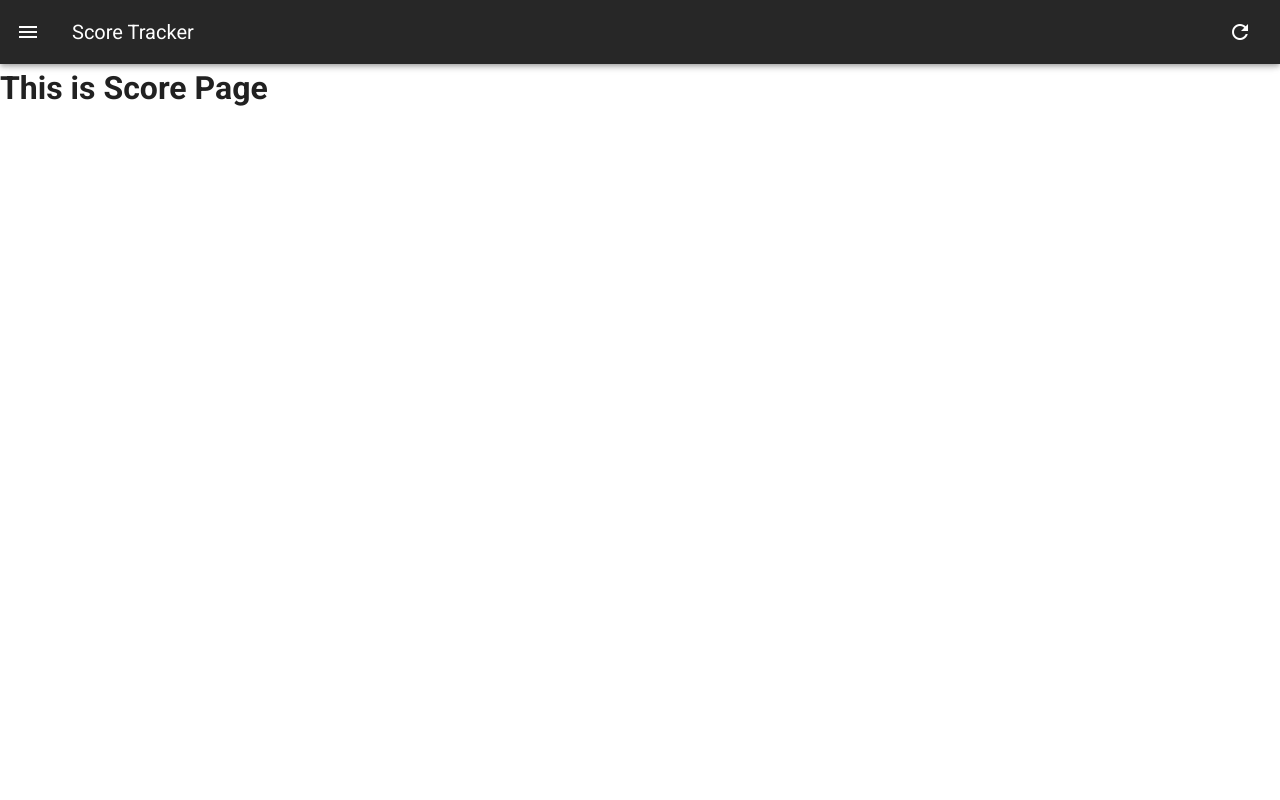
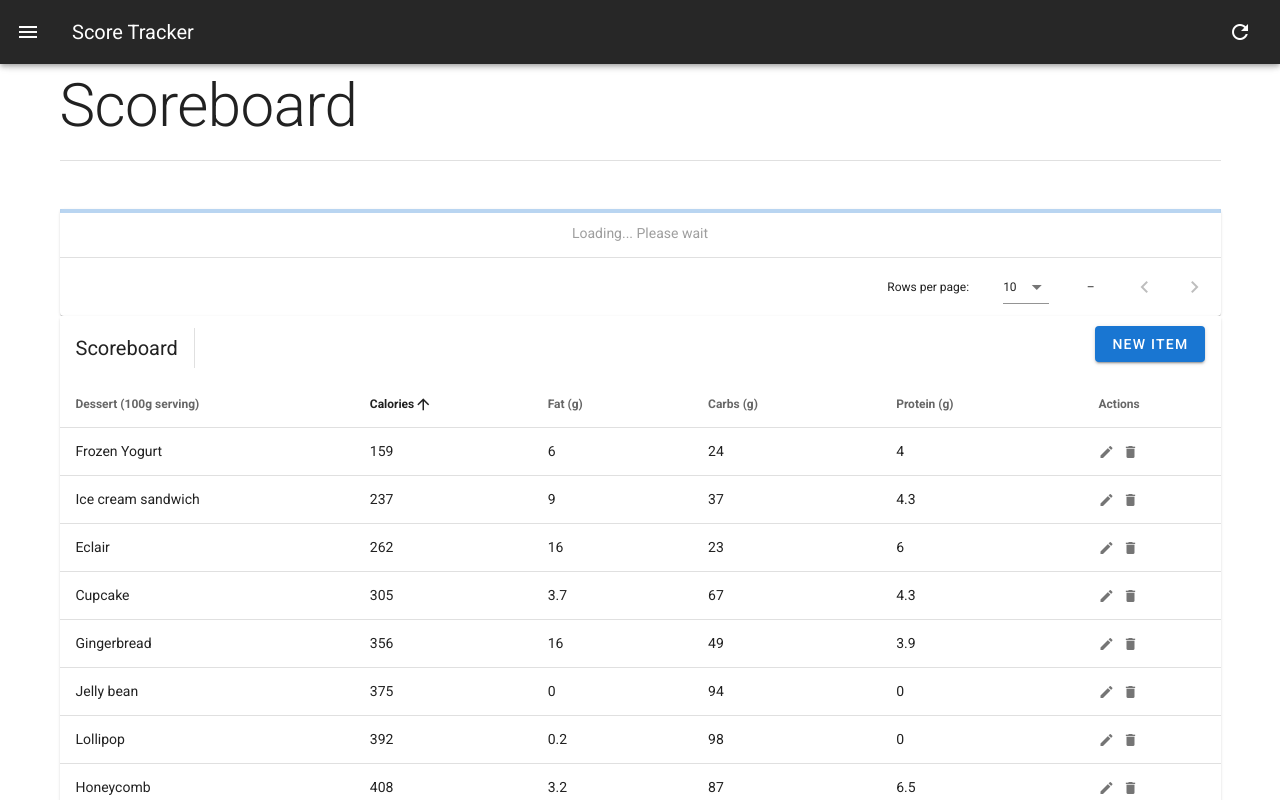
Before and after one commit to lucky-patty/Poker_Tracker, a Vue app in the folder frontend/: page /scoreboard in a window 1280 px wide. Shown: the top 800 px of the page. Built offline with nearby package versions, Linux system fonts and the light colour scheme.

Commit message:
extract table component from views in Scoreboard.vue

```diff
--- /dev/null
+++ b/frontend/src/components/ScoreboardTable.vue
@@ -0,0 +1,235 @@
+<template>
+<div class="text-center">
+  <v-data-table :headers="headers" :items="desserts" sort-by="calories" class="elevation-1">
+    <template v-slot:top>
+      <v-toolbar flat color="white">
+        <v-toolbar-title>Scoreboard</v-toolbar-title>
+        <v-divider class="mx-4" inset vertical></v-divider>
+        <div class="flex-grow-1"></div>
+        <v-dialog v-model="dialog" max-width="500px">
+          <template v-slot:activator="{ on }">
+            <v-btn color="primary" dark class="mb-2" v-on="on">New Item</v-btn>
+          </template>
+          <v-card>
+            <v-card-title>
+              <span class="headline">{{ formTitle }}</span>
+            </v-card-title>
+
+            <v-card-text>
+              <v-container>
+                <v-row>
+                  <v-col cols="12" sm="6" md="4">
+                    <v-text-field v-model="editedItem.name" label="Dessert name"></v-text-field>
+                  </v-col>
+                  <v-col cols="12" sm="6" md="4">
+                    <v-text-field v-model="editedItem.calories" label="Calories"></v-text-field>
+                  </v-col>
+                  <v-col cols="12" sm="6" md="4">
+                    <v-text-field v-model="editedItem.fat" label="Fat (g)"></v-text-field>
+                  </v-col>
+                  <v-col cols="12" sm="6" md="4">
+                    <v-text-field v-model="editedItem.carbs" label="Carbs (g)"></v-text-field>
+                  </v-col>
+                  <v-col cols="12" sm="6" md="4">
+                    <v-text-field v-model="editedItem.protein" label="Protein (g)"></v-text-field>
+                  </v-col>
+                </v-row>
+              </v-container>
+            </v-card-text>
+
+            <v-card-actions>
+              <div class="flex-grow-1"></div>
+              <v-btn color="blue darken-1" text @click="close">Cancel</v-btn>
+              <v-btn color="blue darken-1" text @click="save">Save</v-btn>
+            </v-card-actions>
+          </v-card>
+        </v-dialog>
+      </v-toolbar>
+    </template>
+    <template v-slot:item.action="{ item }">
+      <v-icon small class="mr-2" @click="editItem(item)">
+        edit
+      </v-icon>
+      <v-icon small @click="deleteItem(item)">
+        delete
+      </v-icon>
+    </template>
+    <template v-slot:no-data>
+      <v-btn color="primary" @click="initialize">Reset</v-btn>
+    </template>
+  </v-data-table>
+</div>
+</template>
+
+
+<script>
+export default {
+  data: () => ({
+    dialog: false,
+    headers: [{
+        text: 'Dessert (100g serving)',
+        align: 'left',
+        sortable: false,
+        value: 'name',
+      },
+      {
+        text: 'Calories',
+        value: 'calories'
+      },
+      {
+        text: 'Fat (g)',
+        value: 'fat'
+      },
+      {
+        text: 'Carbs (g)',
+        value: 'carbs'
+      },
+      {
+        text: 'Protein (g)',
+        value: 'protein'
+      },
+      {
+        text: 'Actions',
+        value: 'action',
+        sortable: false
+      },
+    ],
+    desserts: [],
+    editedIndex: -1,
+    editedItem: {
+      name: '',
+      calories: 0,
+      fat: 0,
+      carbs: 0,
+      protein: 0,
+    },
+    defaultItem: {
+      name: '',
+      calories: 0,
+      fat: 0,
+      carbs: 0,
+      protein: 0,
+    },
+  }),
+
+  computed: {
+    formTitle() {
+      return this.editedIndex === -1 ? 'New Item' : 'Edit Item'
+    },
+  },
+
+  watch: {
+    dialog(val) {
+      val || this.close()
+    },
+  },
+
+  created() {
+    this.initialize()
+  },
+
+  methods: {
+    initialize() {
+      this.desserts = [{
+          name: 'Frozen Yogurt',
+          calories: 159,
+          fat: 6.0,
+          carbs: 24,
+          protein: 4.0,
+        },
+        {
+          name: 'Ice cream sandwich',
+          calories: 237,
+          fat: 9.0,
+          carbs: 37,
+          protein: 4.3,
+        },
+        {
+          name: 'Eclair',
+          calories: 262,
+          fat: 16.0,
+          carbs: 23,
+          protein: 6.0,
+        },
+        {
+          name: 'Cupcake',
+          calories: 305,
+          fat: 3.7,
+          carbs: 67,
+          protein: 4.3,
+        },
+        {
+          name: 'Gingerbread',
+          calories: 356,
+          fat: 16.0,
+          carbs: 49,
+          protein: 3.9,
+        },
+        {
+          name: 'Jelly bean',
+          calories: 375,
+          fat: 0.0,
+          carbs: 94,
+          protein: 0.0,
+        },
+        {
+          name: 'Lollipop',
+          calories: 392,
+          fat: 0.2,
+          carbs: 98,
+          protein: 0,
+        },
+        {
+          name: 'Honeycomb',
+          calories: 408,
+          fat: 3.2,
+          carbs: 87,
+          protein: 6.5,
+        },
+        {
+          name: 'Donut',
+          calories: 452,
+          fat: 25.0,
+          carbs: 51,
+          protein: 4.9,
+        },
+        {
+          name: 'KitKat',
+          calories: 518,
+          fat: 26.0,
+          carbs: 65,
+          protein: 7,
+        },
+      ]
+    },
+
+    editItem(item) {
+      this.editedIndex = this.desserts.indexOf(item)
+      this.editedItem = Object.assign({}, item)
+      this.dialog = true
+    },
+
+    deleteItem(item) {
+      const index = this.desserts.indexOf(item)
+      confirm('Are you sure you want to delete this item?') && this.desserts.splice(index, 1)
+    },
+
+    close() {
+      this.dialog = false
+      setTimeout(() => {
+        this.editedItem = Object.assign({}, this.defaultItem)
+        this.editedIndex = -1
+      }, 300)
+    },
+
+    save() {
+      if (this.editedIndex > -1) {
+        Object.assign(this.desserts[this.editedIndex], this.editedItem)
+      } else {
+        this.desserts.push(this.editedItem)
+      }
+      this.close()
+    },
+  },
+}
+</script>
--- a/frontend/src/views/Scoreboard.vue
+++ b/frontend/src/views/Scoreboard.vue
@@ -1,5 +1,23 @@
 <template>
-<div>
-  <h1>This is Score Page</h1>
-</div>
+<v-container>
+  <h1 class="display-3">Scoreboard</h1>
+  <br>
+  <v-divider></v-divider>
+  <br>
+  <br>
+  <div class="text-center">
+    <v-data-table item-key="name" class="elevation-1" loading loading-text="Loading... Please wait">
+    </v-data-table>
+  </div>
+  <ScoreboardShow />
+</v-container>
 </template>
+
+<script>
+import ScoreboardShow from '../components/ScoreboardTable.vue';
+export default {
+  components: {
+    ScoreboardShow
+  }
+}
+</script>
--- a/frontend/src/views/Track.vue
+++ b/frontend/src/views/Track.vue
@@ -1,13 +1,15 @@
 <template>
 <v-container>
-  <v-layout text-center>
-    <h1 class="display-3">Start Tracking</h1>
-  </v-layout>
-  <v-layout>
-    <v-text-field color="success" loading></v-text-field>
-  </v-layout>
-  <v-layout>
-    <h2 class="display-3">Fetch Player</h2>
-  </v-layout>
+  <h1 class="display-3">Tracking</h1>
+  <br>
+  <v-divider></v-divider>
+  <br>
+  <h2 class="display-3">Fetch Player</h2>
+  <br>
+  <div class="text-center">
+    <v-progress-circular indeterminate size="100" color="primary">
+    </v-progress-circular>
+  </div>
+
 </v-container>
 </template>
```
